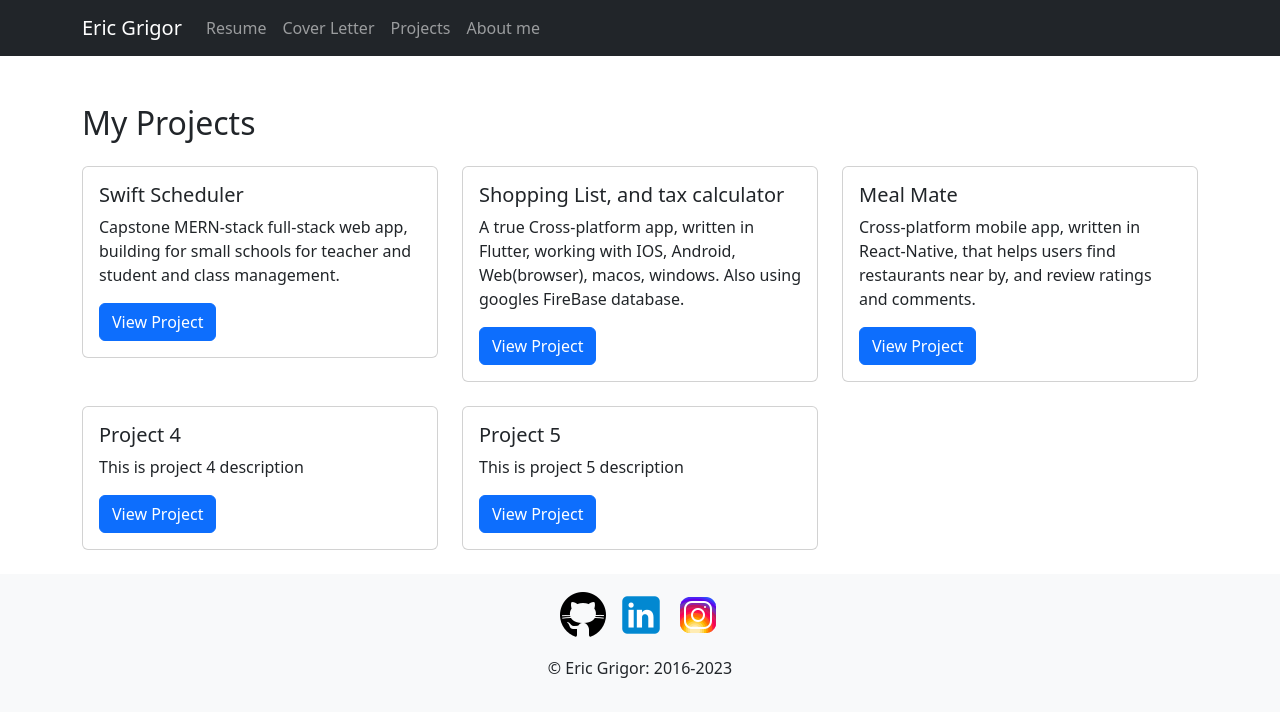
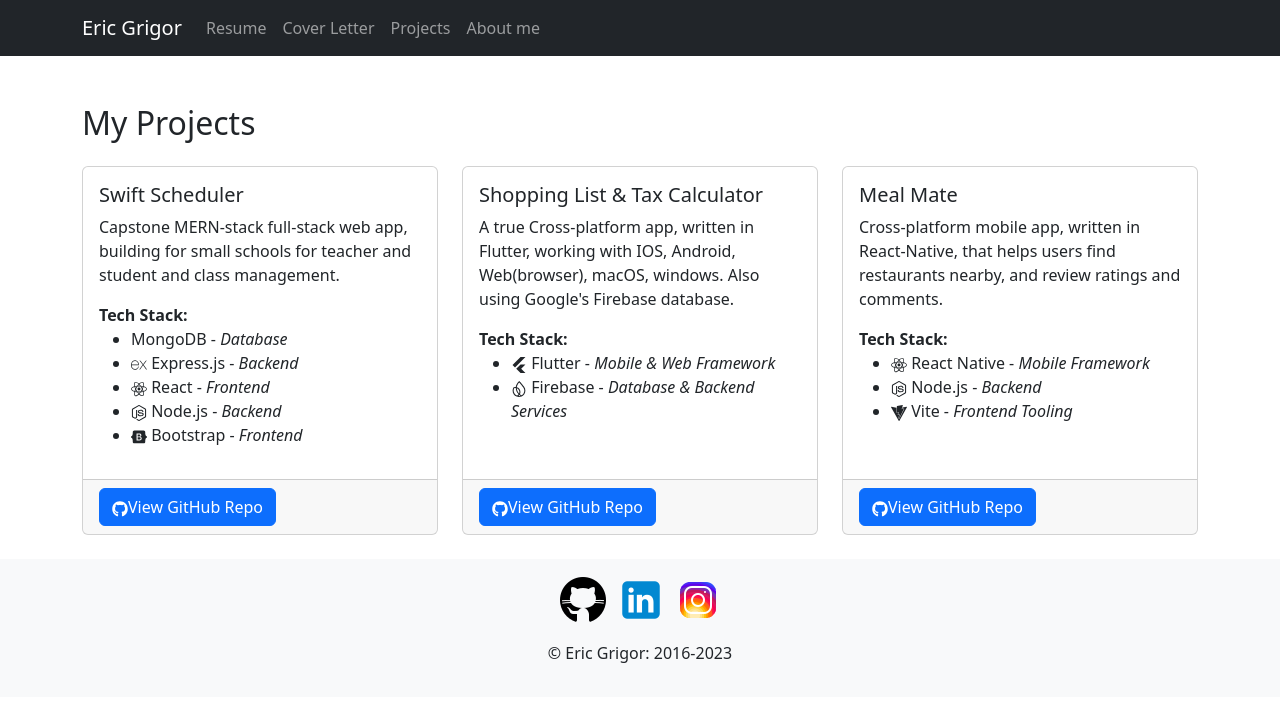
Before and after one commit to e41c/eric, a React (Create React App) app: page /#/projects in a window 1280 px wide. Shown: the top 716 px of the page. Built offline with nearby package versions, Linux system fonts and the light colour scheme.

Commit message:
updated pages

```diff
--- a/package.json
+++ b/package.json
@@ -11,6 +11,8 @@
     "bootstrap": "^5.3.3",
     "react": "^18.2.0",
     "react-dom": "^18.2.0",
+    "react-icons": "^5.0.1",
+    "react-intersection-observer": "^9.8.1",
     "react-router-dom": "^6.22.3",
     "react-scripts": "5.0.1",
     "react-transition-group": "^4.4.5",
--- /dev/null
+++ b/src/pages/BioSection.css
@@ -0,0 +1,15 @@
+.fade-in {
+    opacity: 0;
+    animation: fadeInAnimation 1s ease forwards;
+  }
+
+  @keyframes fadeInAnimation {
+    from {
+      opacity: 0;
+      transform: translateY(20px); /* Optional: Slide in from top */
+    }
+    to {
+      opacity: 1;
+      transform: translateY(0); /* Optional: Slide in from top */
+    }
+  }
--- a/src/pages/BioSection.jsx
+++ b/src/pages/BioSection.jsx
@@ -1,9 +1,23 @@
 // react-portfolio/src/pages/BioSection.jsx
-import React from 'react';
+import React, { useState, useEffect } from 'react';
+import { useInView } from 'react-intersection-observer';
+import './BioSection.css'; // Import CSS file for animations
 
 const BioSection = () => {
+  const [isVisible, setIsVisible] = useState(false);
+  const { ref, inView } = useInView({
+    triggerOnce: true, // Trigger animation only once
+    threshold: 0.5 // Trigger animation when the component is 50% visible
+  });
+
+  useEffect(() => {
+    if (inView) {
+      setIsVisible(true); // Set isVisible to true when component is in view
+    }
+  }, [inView]);
+
   return (
-    <div className="container mt-5"> {/* Adjusted top margin */}
+    <div className={`container mt-4 ${isVisible ? 'fade-in' : ''}`} ref={ref}>
       <div className="row">
         <div className="col-12 col-md-6 mx-auto text-center">
           <figure className="figure">
@@ -14,7 +28,7 @@
       </div>
 
       <p className="lead">Eric: Programmer located in Toronto, Canada</p>
-      <h3 className="mt-4"><strong>About Me:</strong></h3> {/* Adjusted top margin */}
+      <h3><strong>About Me:</strong></h3>
       <hr />
       <ul className="list-group list-group-flush">
         <li className="list-group-item">Discovered my love for programming at George Brown College in Toronto, where I completed a comprehensive three-year program in Computer Programming and Analysis.</li>
--- a/src/pages/ProjectsPage.jsx
+++ b/src/pages/ProjectsPage.jsx
@@ -1,36 +1,94 @@
 // react-portfoli/src/pages/ProjectPage.jsx
 import React from 'react';
+import { FaGithub } from 'react-icons/fa'; // Import GitHub icon from react-icons/fa
+import { SiExpress, SiReact, SiNodedotjs, SiBootstrap, SiFlutter, SiFirebase, SiVite } from 'react-icons/si'; // Corrected import
 
 const projects = [
-  { name: 'Swift Scheduler',
-   description: 'Capstone MERN-stack full-stack web app, building for small schools for teacher and student and class management.',
-   html_url: 'https://github.com/e41c/Capstone-II---Group26' },
-  { name: 'Shopping List, and tax calculator',
-  description: 'A true Cross-platform app, written in Flutter, working with IOS, Android, Web(browser), macos, windows. Also using googles FireBase database.',
-  html_url: 'https://github.com/e41c/group33_shopping_list_app' },
-  { name: 'Meal Mate',
-  description: 'Cross-platform mobile app, written in React-Native, that helps users find restaurants near by, and review ratings and comments.',
-  html_url: 'https://github.com/e41c/mealMate' },
-  { name: 'Project 4',
-  description: 'This is project 4 description',
-  html_url: 'https://github.com/yourusername/project4' },
-  { name: 'Project 5',
-  description: 'This is project 5 description',
-  html_url: 'https://github.com/yourusername/project5' },
+  {
+    name: 'Swift Scheduler',
+    description: 'Capstone MERN-stack full-stack web app, building for small schools for teacher and student and class management.',
+    techStack: [
+      { name: 'MongoDB', category: 'Database' },
+      { name: 'Express.js', category: 'Backend' },
+      { name: 'React', category: 'Frontend' },
+      { name: 'Node.js', category: 'Backend' },
+      { name: 'Bootstrap', category: 'Frontend' }
+    ],
+    html_url: 'https://github.com/e41c/Capstone-II---Group26'
+  },
+  {
+    name: 'Shopping List & Tax Calculator',
+    description: 'A true Cross-platform app, written in Flutter, working with IOS, Android, Web(browser), macOS, windows. Also using Google\'s Firebase database.',
+    techStack: [
+      { name: 'Flutter', category: 'Mobile & Web Framework' },
+      { name: 'Firebase', category: 'Database & Backend Services' }
+    ],
+    html_url: 'https://github.com/e41c/group33_shopping_list_app'
+  },
+  {
+    name: 'Meal Mate',
+    description: 'Cross-platform mobile app, written in React-Native, that helps users find restaurants nearby, and review ratings and comments.',
+    techStack: [
+      { name: 'React Native', category: 'Mobile Framework' },
+      { name: 'Node.js', category: 'Backend' },
+      { name: 'Vite', category: 'Frontend Tooling' }
+    ],
+    html_url: 'https://github.com/e41c/mealMate'
+  },
+  // Add more projects as needed
 ];
+
+const getIconForTech = (techName) => {
+  switch (techName) {
+    case 'MongoDB':
+      return null; // As previously mentioned, MongoDB icon is handled differently
+    case 'Express.js':
+      return <SiExpress />;
+    case 'React':
+      return <SiReact />;
+    case 'Node.js':
+      return <SiNodedotjs />; // Corrected reference here
+    case 'Bootstrap':
+      return <SiBootstrap />;
+    case 'Flutter':
+      return <SiFlutter />;
+    case 'Firebase':
+      return <SiFirebase />;
+    case 'React Native':
+      return <SiReact />; // Assuming you want to use the same icon for React and React Native
+    case 'Vite':
+      return <SiVite />;
+    default:
+      return null; // For any unspecified technologies
+  }
+};
 
 const ProjectsPage = () => {
   return (
     <div className="container mt-4">
-      <h2 className="mb-4 mt-5">My Projects</h2> {/* Adjusted margin to avoid cut-off */}
+      <h2 className="mb-4 mt-5">My Projects</h2>
       <div className="row">
         {projects.map((project, index) => (
           <div key={index} className="col-md-4 mb-4">
-            <div className="card">
+            <div className="card h-100">
               <div className="card-body">
                 <h5 className="card-title">{project.name}</h5>
                 <p className="card-text">{project.description}</p>
-                <a href={project.html_url} className="btn btn-primary" target="_blank" rel="noopener noreferrer">View Project</a>
+                <div className="card-text">
+                  <strong>Tech Stack:</strong>
+                  <ul>
+                    {project.techStack.map(({ name, category }) => (
+                      <li key={name}>
+                        {getIconForTech(name)} {name} - <em>{category}</em>
+                      </li>
+                    ))}
+                  </ul>
+                </div>
+              </div>
+              <div className="card-footer">
+                <a href={project.html_url} className="btn btn-primary" target="_blank" rel="noopener noreferrer">
+                  <FaGithub className="mr-2" />View GitHub Repo
+                </a>
               </div>
             </div>
           </div>
--- a/src/pages/ResumePage.jsx
+++ b/src/pages/ResumePage.jsx
@@ -5,7 +5,7 @@
 const ResumePage = () => {
   return (
     <div className="container mt-4">
-      <h2 className="mb-4 mt-5">Resume</h2>
+      <h2 className="mb-4">Resume</h2>
 
       <div className="text-center mb-4">
         <img src={process.env.PUBLIC_URL + "/images/cv.jpg"} className="img-fluid rounded image-animate" alt="Dev at work" style={{ maxWidth: '300px' }} />
```
Also changed, not shown: 1 other file (tests, documents, lock files or other folders).
